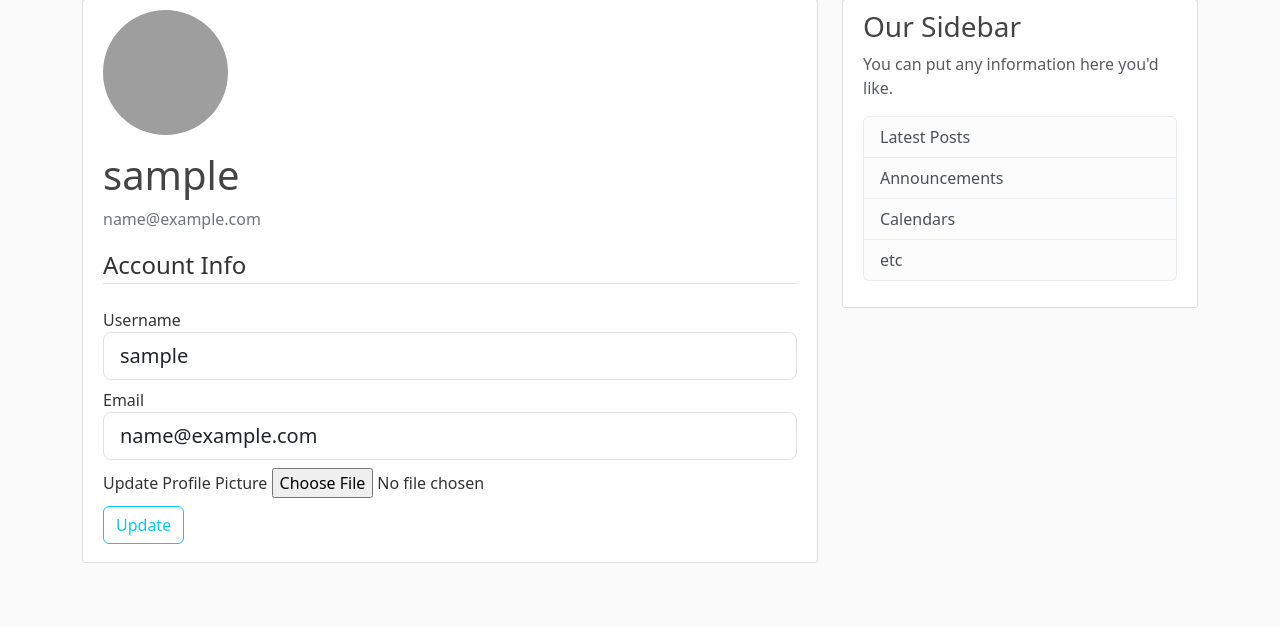
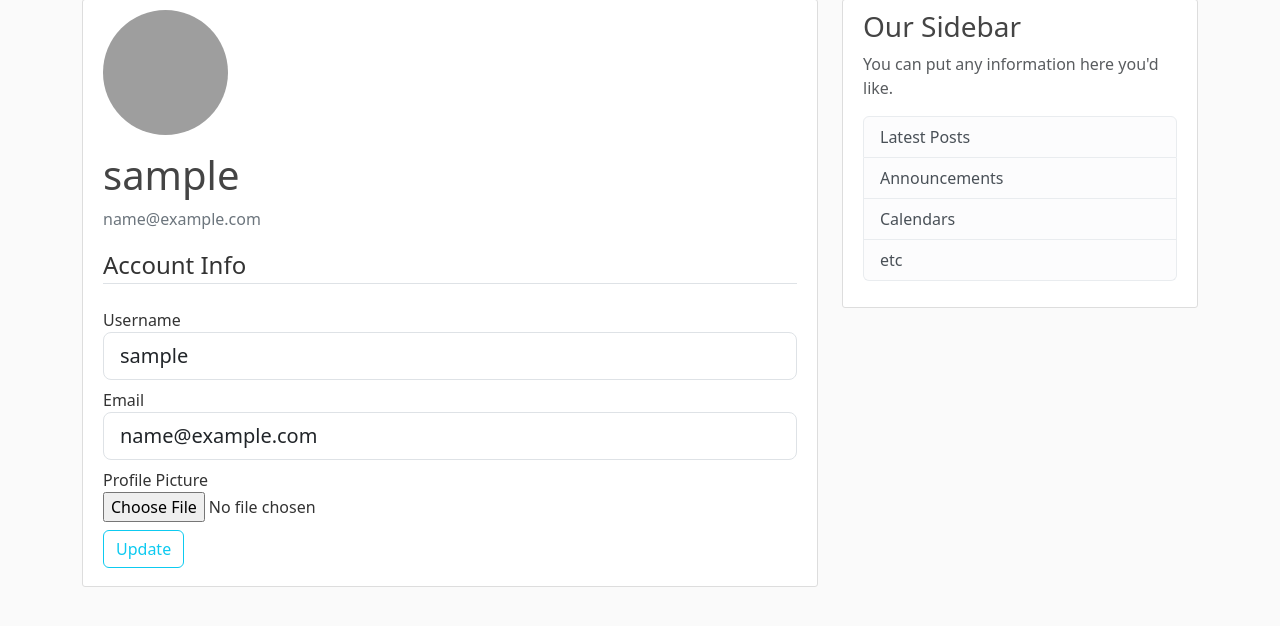
Before and after one commit to MegumiMyo/flask-blog, a Flask app: page /account in a window 1280 px wide. Shown: the part 81-707 px from the top of the page. Run offline with Flask 3, Linux system fonts and the light colour scheme; the visitor is signed in with stand-in values (Sample User, id 1); some libraries are stand-ins or nearby versions; grey boxes are pictures that could not be loaded.

Commit message:
Fix in ui

```diff
--- a/src/forms.py
+++ b/src/forms.py
@@ -19,7 +19,7 @@ class UpdateAccountForm(FlaskForm):
     )
     email = StringField("Email", validators=[DataRequired(), Email()])
     picture = FileField(
-        "Update Profile Picture", validators=[FileAllowed(["jpg", "png", "jpeg"])]
+        "Profile Picture", validators=[FileAllowed(["jpg", "png", "jpeg"])]
     )
     submit = SubmitField("Update")
 
--- a/src/templates/account.html
+++ b/src/templates/account.html
@@ -40,6 +40,7 @@
                     </div>
                     <div class="form-group mb-2">
                         {{ form.picture.label() }}
+                    </br>
                     {{ form.picture(class="form-control-file") }}
                     {% if form.picture.errors %}
                         {% for error in form.picture.errors %}
@@ -53,5 +54,4 @@
             {{ form.submit(class="btn btn-outline-info") }}
         </div>
     </form>
-    </div>
-{% endblock content %}
+</div>{% endblock content %}
```
Also changed, not shown: instance/site.db, 1 other file. Lines whose indentation alone changed are shown as unchanged.
